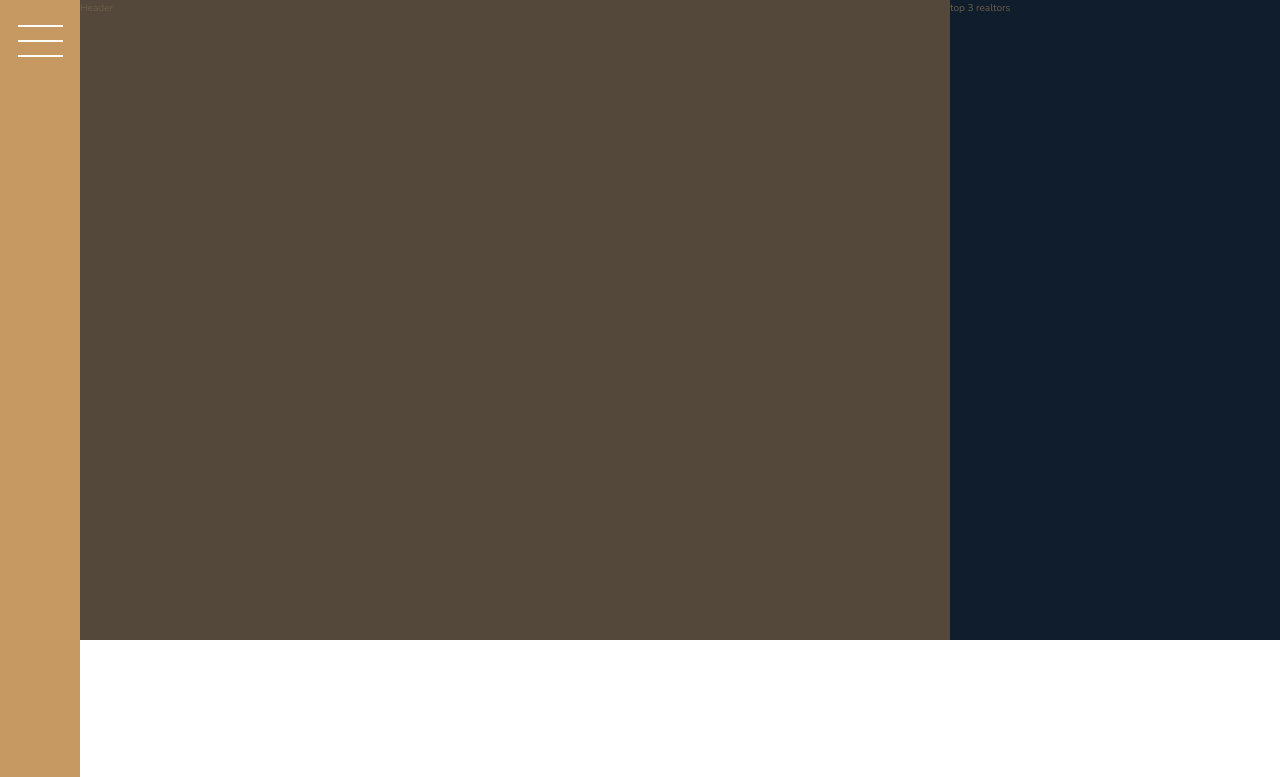
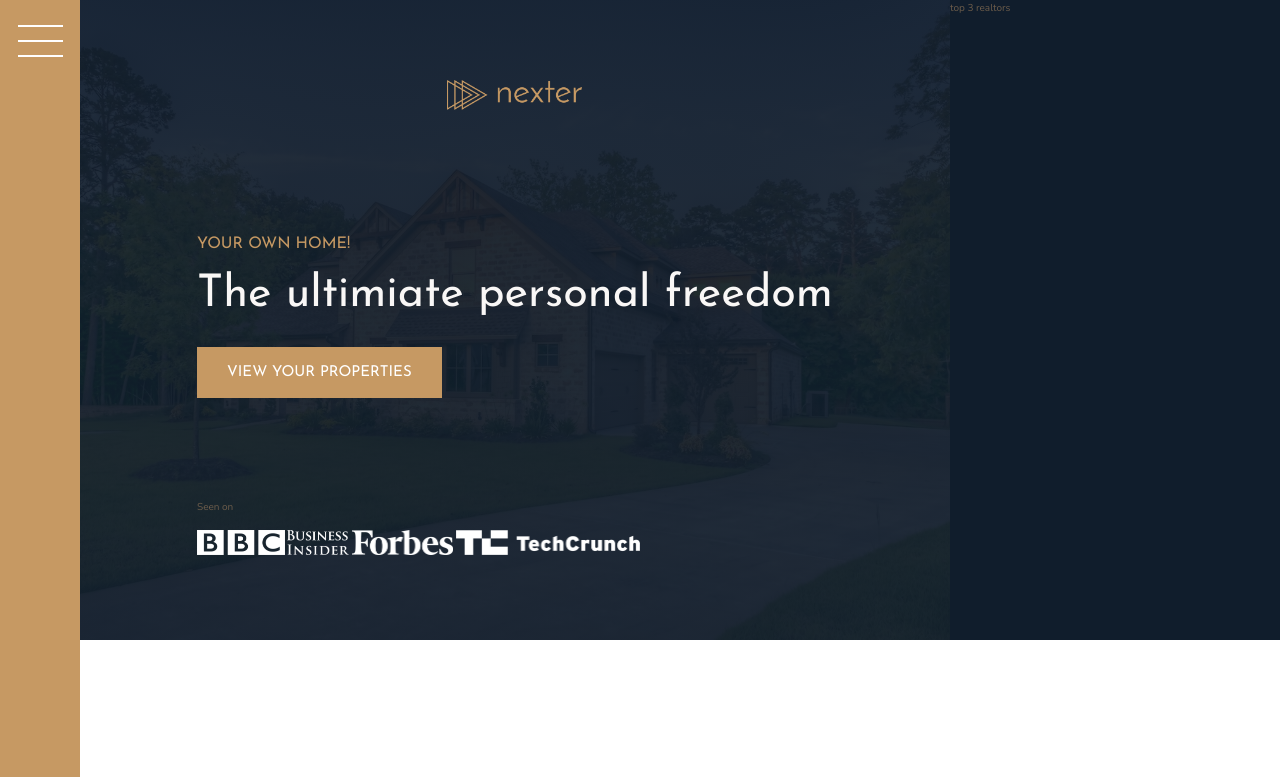
Before and after one commit to martywebdev/nexter, a website: page index.html in a window 1280 px wide. Shown: the top 777 px of the page. Drawn offline with nearby package versions, Linux system fonts and the light colour scheme.

Commit message:
header 1

```diff
--- a/index.html
+++ b/index.html
@@ -18,7 +18,19 @@
     <div class="sidebar">
       <button class="nav-button"></button>
     </div>
-    <div class="header">Header</div>
+    <div class="header">
+      <img src="img/logo.png" class="header__logo" alt="" />
+      <h3 class="heading-3">Your own home!</h3>
+      <h1 class="heading-1">The ultimiate personal freedom</h1>
+      <button class="btn header__btn">View your properties</button>
+      <div class="header__seenon-text">Seen on</div>
+      <div class="header__seenon-logos">
+        <img src="img/logo-bbc.png" alt="Seen on logo 1" />
+        <img src="img/logo-bi.png" alt="Seen on logo 2" />
+        <img src="img/logo-forbes.png" alt="Seen on logo 3" />
+        <img src="img/logo-techcrunch.png" alt="Seen on logo 4" />
+      </div>
+    </div>
     <div class="realtors">top 3 realtors</div>
     <section class="features">
       <div class="feature">
@@ -372,7 +384,13 @@
           <a href="#" class="nav__link">Come work with us</a>
         </li>
       </ul>
-      <p class="copyright">&copy; 2024 by Marty Umlas. Lorem ipsum dolor sit amet consectetur adipisicing elit. Molestias odio eaque quaerat mollitia sunt accusantium, inventore asperiores. Reiciendis unde sint atque exercitationem reprehenderit similique, aut aliquid dolore dicta sunt nemo!</p>
+      <p class="copyright">
+        &copy; 2024 by Marty Umlas. Lorem ipsum dolor sit amet consectetur
+        adipisicing elit. Molestias odio eaque quaerat mollitia sunt
+        accusantium, inventore asperiores. Reiciendis unde sint atque
+        exercitationem reprehenderit similique, aut aliquid dolore dicta sunt
+        nemo!
+      </p>
     </footer>
   </body>
 </html>
--- a/scss/_header.scss
+++ b/scss/_header.scss
@@ -3,4 +3,33 @@
 .header {
     background-color: $color-grey-dark-1;
     grid-column: full-start / col-end 6;
+    background-image: linear-gradient(rgba($color-secondary, .93), rgba($color-secondary, .93)),
+    url('../img/hero.jpeg');
+    background-size: cover;
+    background-position: center;
+    padding: 8rem;
+    padding-top: 43m;
+
+    display: grid;
+    grid-template-rows: 1fr min-content 6rem 1fr;
+    grid-template-columns: max-content;
+    grid-row-gap: 1.5rem;
+    justify-content: center;
+
+    &__logo {
+        height: 3rem;
+        justify-self: center;
+    }
+
+    &__btn {
+        align-self: start;
+        justify-self: start;
+    }
+
+    &__seenon-text{}
+    &__seenon-logos{
+        img {
+            height: 2.5rem;
+        }
+    }
 }
--- a/scss/_typography.scss
+++ b/scss/_typography.scss
@@ -7,6 +7,9 @@
 
 .heading-1 {
   @extend %heading;
+  font-size: 4.5rem;
+  color: $color-grey-light-1;
+  line-height: 1;
 }
 .heading-2 {
   @extend %heading;
```
Also changed, not shown: css/style.css.
